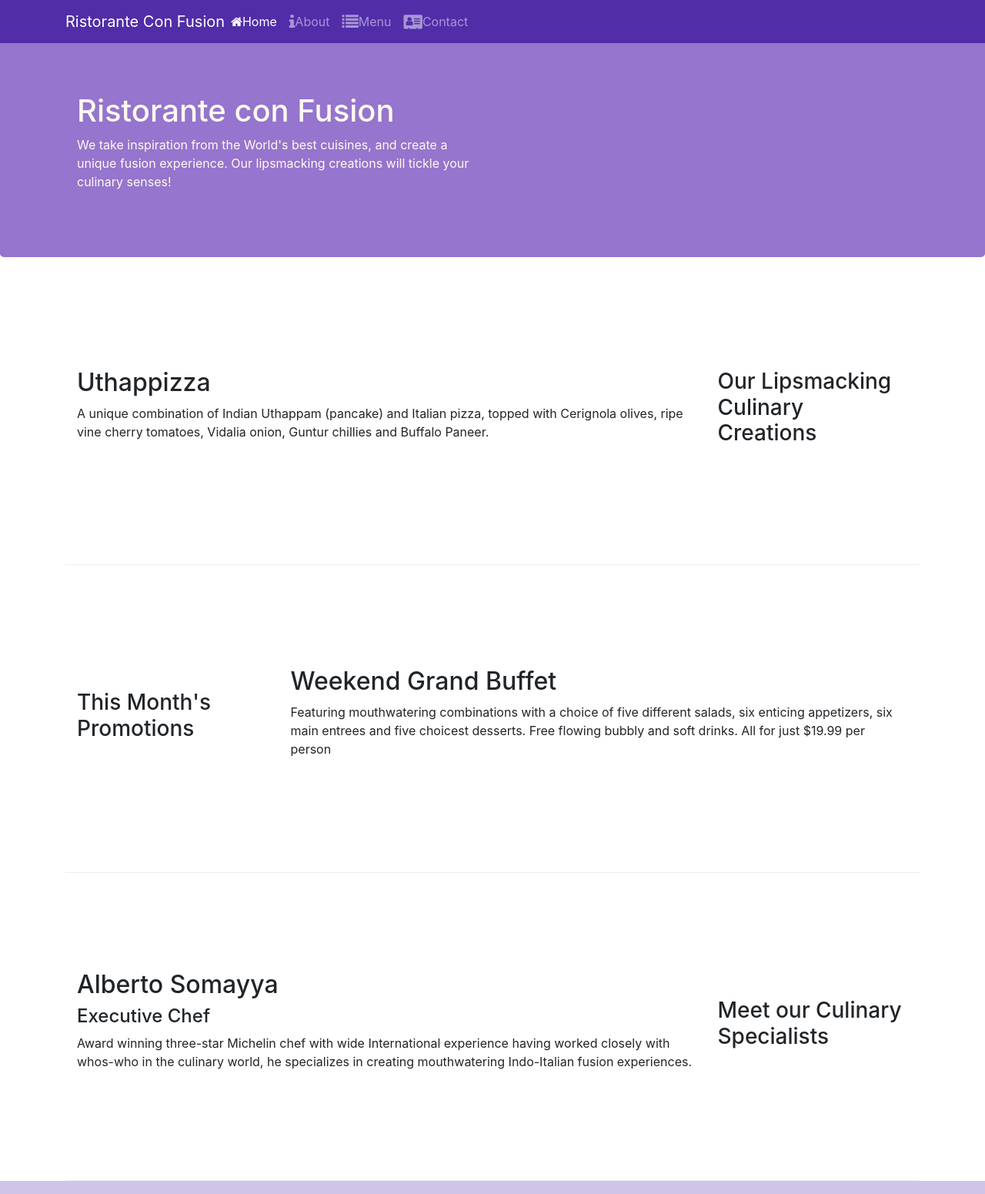
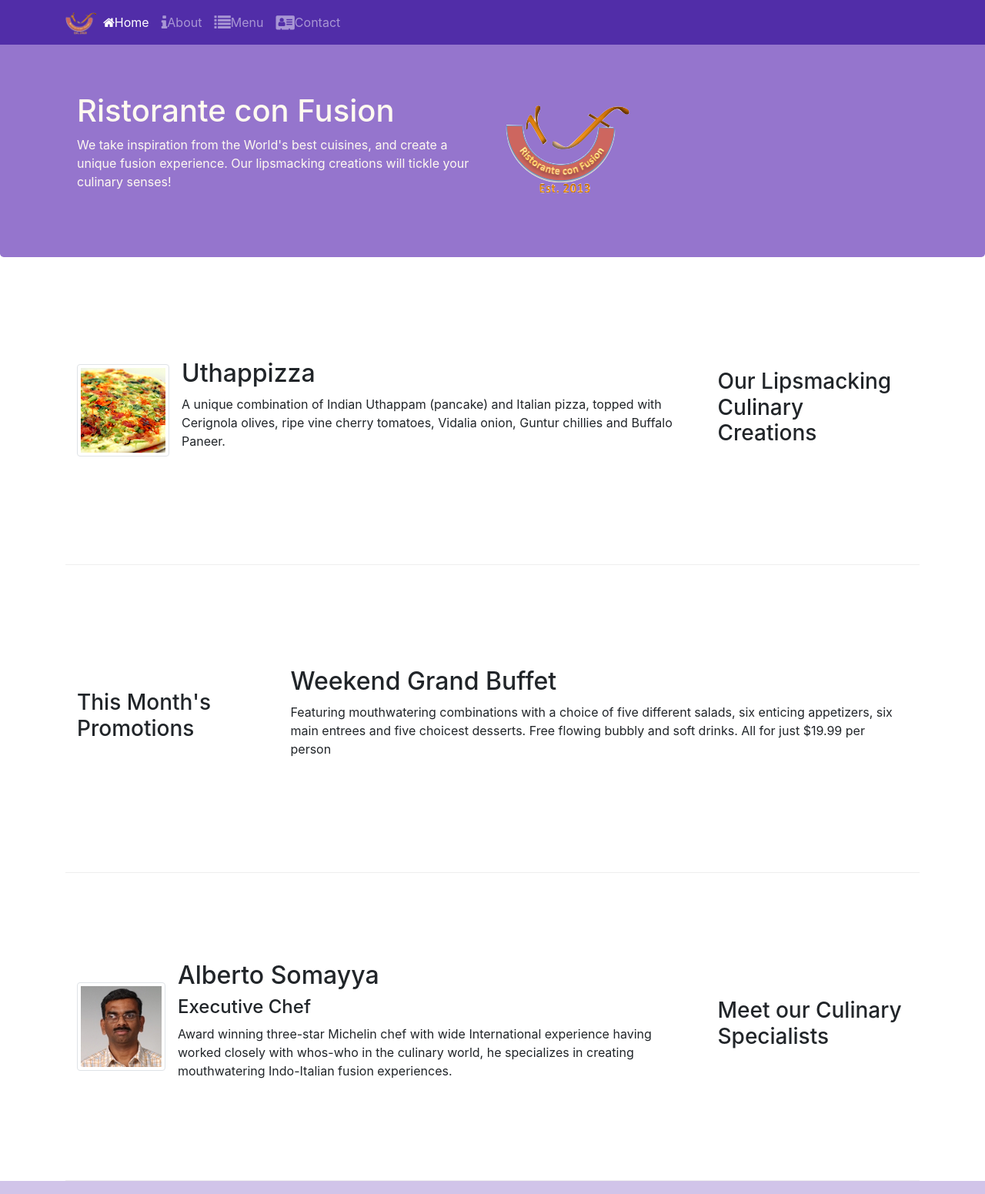
Before and after one commit to Sumanth-Varma/BS, a website: page index.html in a window 1280 px wide. Shown: the top 1551 px of the page at 77% size. Drawn offline with nearby package versions, Linux system fonts and the light colour scheme.

Commit message:
Images and Media

```diff
--- a/index.html
+++ b/index.html
@@ -21,13 +21,13 @@
             <button class="navbar-toggler" type="button" data-toggle="collapse" data-target="#Navbar">
                 <span class="navbar-toggler-icon"></span>
             </button>
-            <a class="navbar-brand mr-auto" href="#">Ristorante Con Fusion</a>
+            <a class="navbar-brand mr-auto" href="#"><img src="img/logo.png" height="30" width="41"></a>
             <div class="collapse navbar-collapse" id="Navbar">
             <ul class="navbar-nav mr-auto">
                 <li class="nav-item active"><a class="nav-link" href="#"><span class="fa fa-home"></span>Home</a></li>
                 <li class="nav-item"><a class="nav-link" href="./aboutus.html"><span class="fa fa-info fa-lg"></span>About</a></li>
                 <li class="nav-item"><a class="nav-link" href="#"><span class="fa fa-list fa-lg"></span>Menu</a></li>
-                <li class="nav-item"><a class="nav-link" href="#"><span class="fa fa-address-card fa-lg"></span>Contact</a></li>
+                <li class="nav-item"><a class="nav-link" href="./contactus.html"><span class="fa fa-address-card fa-lg"></span>Contact</a></li>
             </ul>
         </div>
         </div>
@@ -39,7 +39,8 @@
                     <h1>Ristorante con Fusion</h1>
                     <p>We take inspiration from the World's best cuisines, and create a unique fusion experience. Our lipsmacking creations will tickle your culinary senses!</p>
                 </div>
-                <div class="col-12 col-sm">
+                <div class="col-12 col-sm align-self-center">
+                    <img src="img/logo.png" class="img-fluid">
                 </div>
             </div>
         </div>
@@ -51,8 +52,13 @@
                 <h3>Our Lipsmacking Culinary Creations</h3>
             </div>
             <div class="col col-sm order-sm-first col-md">
-                <h2>Uthappizza</h2>
-                <p>A unique combination of Indian Uthappam (pancake) and Italian pizza, topped with Cerignola olives, ripe vine cherry tomatoes, Vidalia onion, Guntur chillies and Buffalo Paneer.</p>
+                <div class="media">
+                    <img class="d-flex mr-3 img-thumbnail align-self-center" src="img/uthappizza.png" alt="uthappizza">
+                        <div class="media-body">
+                        <h2>Uthappizza</h2>
+                        <p>A unique combination of Indian Uthappam (pancake) and Italian pizza, topped with Cerignola olives, ripe vine cherry tomatoes, Vidalia onion, Guntur chillies and Buffalo Paneer.</p>
+                        </div>
+                </div>
             </div>
         </div>
 
@@ -72,9 +78,14 @@
                 <h3>Meet our Culinary Specialists</h3>
             </div>
             <div  class="col col-sm order-sm-first col-md">
-                <h2>Alberto Somayya</h2>
-                <h4>Executive Chef</h4>
-                <p>Award winning three-star Michelin chef with wide International experience having worked closely with whos-who in the culinary world, he specializes in creating mouthwatering Indo-Italian fusion experiences. </p>
+                <div class="media">
+                    <img class="d-flex mr-3 img-thumbnail align-self-center" src="img/alberto.png" alt="alberto">
+                    <div class="media-body">
+                        <h2>Alberto Somayya</h2>
+                        <h4>Executive Chef</h4>
+                        <p>Award winning three-star Michelin chef with wide International experience having worked closely with whos-who in the culinary world, he specializes in creating mouthwatering Indo-Italian fusion experiences. </p>
+                    </div>
+                </div>
             </div>
         </div>
     </div>
@@ -88,7 +99,7 @@
                         <li><a href="#">Home</a></li>
                         <li><a href="./aboutus.html">About</a></li>
                         <li><a href="#">Menu</a></li>
-                        <li><a href="#">Contact</a></li>
+                        <li><a href="./contactus.html">Contact</a></li>
                     </ul>
                 </div>
                 <div class="col-7 col-sm-5">
```
Also changed, not shown: aboutus.html (+5 -4 lines), contactus.html (+5 -4 lines), img/alberto.png (added), img/buffet.png (added), img/logo.png (added), img/uthappizza.png (added), 1 other file.
